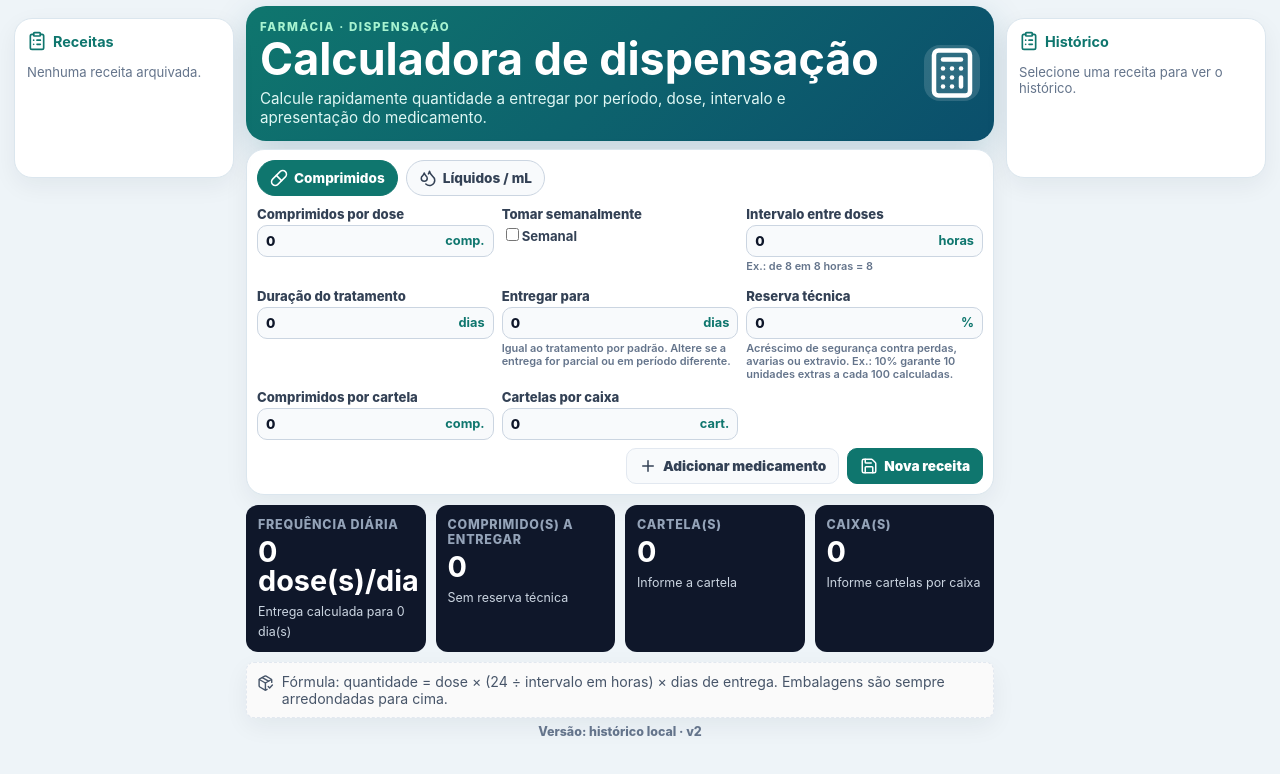
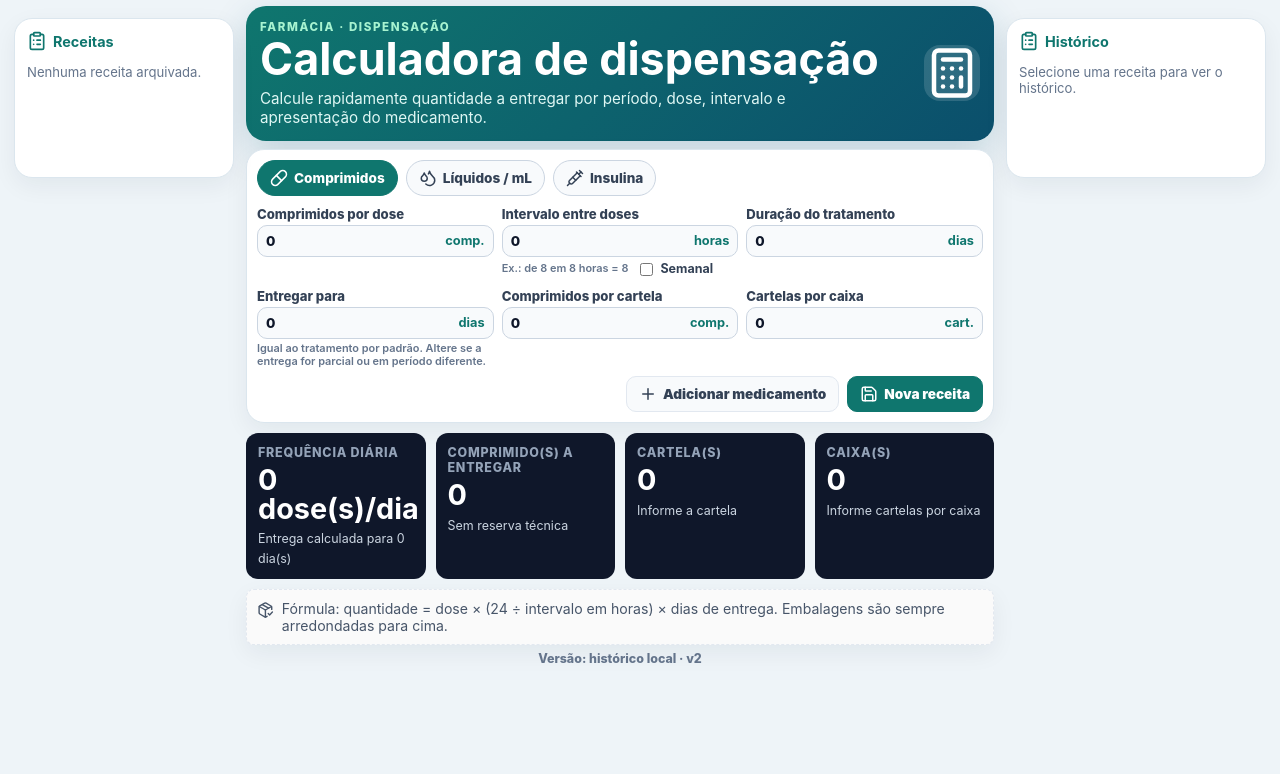
Before and after one commit to Loopstop/RemedCalc, a React (Vite) app: page / in a window 1280 px wide. Shown: the top 774 px of the page. Built offline with nearby package versions, Linux system fonts and the light colour scheme.

Commit message:
feat: restore insulin tab, inline weekly checkbox, remove reserve field
Co-authored-by: kiloconnect[bot] <240665456+kiloconnect[bot]@users.noreply.github.com>

```diff
--- a/src/main.jsx
+++ b/src/main.jsx
@@ -1,6 +1,6 @@
 import React, { useEffect, useMemo, useState } from 'react';
 import { createRoot } from 'react-dom/client';
-import { Calculator, ClipboardList, Droplets, PackageCheck, Pill, Plus, Save } from 'lucide-react';
+import { Calculator, ClipboardList, Droplets, PackageCheck, Pill, Plus, Save, Syringe } from 'lucide-react';
 import './styles.css';
 
 const STORAGE_KEY = 'remedcalc.receitas.v1';
@@ -11,7 +11,6 @@ const initialForm = {
   intervalHours: '0',
   treatmentDays: '0',
   deliveryDays: '0',
-  reservePercent: '0',
   unitsPerBlister: '0',
   blistersPerBox: '0',
   mlPerBottle: '0',
@@ -60,6 +59,11 @@ function ResultCard({ title, value, detail }) {
 }
 
 function summarizeMedicine(medicine) {
+  if (medicine.mode === 'insulina') {
+    const total = medicine.deliveredTotal ?? medicine.totalWithReserve ?? medicine.total;
+    const days = medicine.deliveryDays || medicine.treatmentDays || 0;
+    return `Insulina: ${total} UI por ${days} dia(s)`;
+  }
   const type = medicine.mode === 'ml' ? 'Líquido' : 'Comprimido';
   const unit = medicine.mode === 'ml' ? 'mL' : 'comprimido(s)';
   const freq = medicine.weekly ? '1x/semana' : `de ${medicine.intervalHours} em ${medicine.intervalHours} horas`;
@@ -86,16 +90,38 @@ function App() {
 
   const weekly = form.weekly === '1';
 
+  const isMl = form.mode === 'ml';
+  const isInsulin = form.mode === 'insulina';
+  const selectedRecipe = recipes.find((recipe) => recipe.id === selectedRecipeId) || recipes.at(-1) || null;
+
   const result = useMemo(() => {
+    if (form.mode === 'insulina') {
+      const totalUi = positiveNumber(form.insulinMorning) + positiveNumber(form.insulinAfternoon) + positiveNumber(form.insulinNight) + positiveNumber(form.insulinLunch) + positiveNumber(form.insulinDinner);
+      const divisor = form.insulinMode === 'tubete' ? 300 : 1000;
+      const days = positiveNumber(form.insulinDays);
+      const deliveredTotal = totalUi > 0 && divisor > 0 ? Math.ceil(totalUi * days / divisor) : 0;
+      return {
+        deliveryDays: days,
+        dosesPerDay: 0,
+        total: deliveredTotal,
+        totalWithReserve: deliveredTotal,
+        deliveredTotal,
+        primaryLabel: form.insulinMode === 'tubete' ? 'Tubetes a entregar' : 'Frascos a entregar',
+        packageA: deliveredTotal,
+        packageALabel: form.insulinMode === 'tubete' ? 'tubete(s)' : 'frasco(s)',
+        packageADetail: divisor === 300 ? 'Dividido por 300 UI' : 'Dividido por 1000 UI',
+        warning: '',
+      };
+    }
+
     const dose = positiveNumber(form.dose);
     const intervalHours = positiveNumber(form.intervalHours);
     const treatmentDays = positiveNumber(form.treatmentDays);
     const requestedDays = positiveNumber(form.deliveryDays);
     const deliveryDays = Math.min(requestedDays || treatmentDays, treatmentDays || requestedDays);
-    const reserveFactor = 1 + positiveNumber(form.reservePercent) / 100;
     const dosesPerDay = weekly ? 1 / 7 : (intervalHours > 0 ? 24 / intervalHours : 0);
     const totalDoseUnits = weekly ? Math.ceil(deliveryDays / 7) * dose : dose * dosesPerDay * deliveryDays;
-    const totalWithReserve = totalDoseUnits * reserveFactor;
+    const totalWithReserve = totalDoseUnits;
 
     if (form.mode === 'ml') {
       const mlPerBottle = positiveNumber(form.mlPerBottle);
@@ -139,29 +165,45 @@ function App() {
     };
   }, [form]);
 
-  const isMl = form.mode === 'ml';
-  const selectedRecipe = recipes.find((recipe) => recipe.id === selectedRecipeId) || recipes.at(-1) || null;
-
-  const buildMedicine = () => ({
+  const buildMedicine = () => {
+    const base = {
       id: crypto.randomUUID(),
+      mode: form.mode,
+      total: result.total,
+      totalWithReserve: result.totalWithReserve,
+      deliveredTotal: result.deliveredTotal,
+      packageALabel: result.packageALabel,
+      packageA: result.packageA,
+    };
+    if (form.mode === 'insulina') {
+      return {
+        ...base,
+        name: nextName('Insulina', currentMedicines.length),
+        insulinMode: form.insulinMode,
+        insulinMorning: positiveNumber(form.insulinMorning),
+        insulinAfternoon: positiveNumber(form.insulinAfternoon),
+        insulinNight: positiveNumber(form.insulinNight),
+        insulinLunch: positiveNumber(form.insulinLunch),
+        insulinDinner: positiveNumber(form.insulinDinner),
+        deliveryDays: result.deliveryDays,
+      };
+    }
+    return {
+      ...base,
       name: nextName('Remédio', currentMedicines.length),
-    mode: form.mode,
       dose: positiveNumber(form.dose),
       intervalHours: positiveNumber(form.intervalHours),
       treatmentDays: positiveNumber(form.treatmentDays),
       deliveryDays: result.deliveryDays,
-    reservePercent: positiveNumber(form.reservePercent),
       weekly,
-    total: result.total,
-    totalWithReserve: result.totalWithReserve,
-    packageALabel: result.packageALabel,
-    packageA: result.packageA,
       packageBLabel: result.packageBLabel,
       packageB: result.packageB,
-  });
+    };
+  };
 
   const addMedicine = () => {
     setCurrentMedicines((items) => [...items, buildMedicine()]);
+    setForm(initialForm);
   };
 
   const startNewRecipe = () => {
@@ -217,27 +259,57 @@ function App() {
 
         <section className="panel">
           <div className="tabs" role="tablist" aria-label="Tipo de medicamento">
-            <button className={!isMl ? 'active' : ''} onClick={() => setValue('mode')('comprimidos')}>
+            <button className={!isMl && !isInsulin ? 'active' : ''} onClick={() => setValue('mode')('comprimidos')}>
               <Pill size={18} /> Comprimidos
             </button>
             <button className={isMl ? 'active' : ''} onClick={() => setValue('mode')('ml')}>
               <Droplets size={18} /> Líquidos / mL
             </button>
+            <button className={isInsulin ? 'active' : ''} onClick={() => setValue('mode')('insulina')}>
+              <Syringe size={18} /> Insulina
+            </button>
           </div>
 
           <div className="grid">
+            {isInsulin ? (
+              <>
+                <div className="field">
+                  <span>Apresentação</span>
+                  <div className="radio">
+                    <label><input type="radio" name="insulinMode" value="tubete" checked={form.insulinMode === 'tubete'} onChange={() => setValue('insulinMode')('tubete')} /> Tubete</label>
+                    <label><input type="radio" name="insulinMode" value="frasco" checked={form.insulinMode === 'frasco'} onChange={() => setValue('insulinMode')('frasco')} /> Frasco</label>
+                  </div>
+                </div>
+                <Field label="Manhã" value={form.insulinMorning} onChange={setValue('insulinMorning')} suffix="UI" min="0" step="any" />
+                <Field label="Almoço" value={form.insulinLunch} onChange={setValue('insulinLunch')} suffix="UI" min="0" step="any" />
+                <Field label="Tarde" value={form.insulinAfternoon} onChange={setValue('insulinAfternoon')} suffix="UI" min="0" step="any" />
+                <Field label="Jantar" value={form.insulinDinner} onChange={setValue('insulinDinner')} suffix="UI" min="0" step="any" />
+                <Field label="Noite" value={form.insulinNight} onChange={setValue('insulinNight')} suffix="UI" min="0" step="any" />
+                <Field label="Dias de tratamento" value={form.insulinDays} onChange={setValue('insulinDays')} suffix="dias" />
+              </>
+            ) : (
+              <>
                 <Field label={isMl ? 'Volume por dose' : 'Comprimidos por dose'} value={form.dose} onChange={setValue('dose')} suffix={isMl ? 'mL' : 'comp.'} />
-            <label className="field checkboxField">
-              <span>Tomar semanalmente</span>
-              <div className="checkWrap">
+                <Field
+                  label="Intervalo entre doses"
+                  value={form.intervalHours}
+                  onChange={setValue('intervalHours')}
+                  suffix="horas"
+                  help={
+                    <span className="helpInline">
+                      <span>Ex.: de 8 em 8 horas = 8</span>
+                      {!isMl && (
+                        <label className="inlineCheckbox">
                           <input type="checkbox" checked={form.weekly === '1'} onChange={(e) => setValue('weekly')(e.target.checked ? '1' : '0')} />
                           <strong>Semanal</strong>
-              </div>
                         </label>
-            <Field label="Intervalo entre doses" value={form.intervalHours} onChange={setValue('intervalHours')} suffix="horas" help="Ex.: de 8 em 8 horas = 8" disabled={form.weekly === '1'} />
+                      )}
+                    </span>
+                  }
+                  disabled={form.weekly === '1'}
+                />
                 <Field label="Duração do tratamento" value={form.treatmentDays} onChange={setValue('treatmentDays')} suffix="dias" />
                 <Field label="Entregar para" value={form.deliveryDays} onChange={setValue('deliveryDays')} suffix="dias" help="Igual ao tratamento por padrão. Altere se a entrega for parcial ou em período diferente." />
-            <Field label="Reserva técnica" value={form.reservePercent} onChange={setValue('reservePercent')} suffix="%" help="Acréscimo de segurança contra perdas, avarias ou extravio. Ex.: 10% garante 10 unidades extras a cada 100 calculadas." />
 
                 {isMl ? (
                   <Field label="Volume por frasco" value={form.mlPerBottle} onChange={setValue('mlPerBottle')} suffix="mL" />
@@ -245,6 +317,8 @@ function App() {
                   <>
                     <Field label="Comprimidos por cartela" value={form.unitsPerBlister} onChange={setValue('unitsPerBlister')} suffix="comp." />
                     <Field label="Cartelas por caixa" value={form.blistersPerBox} onChange={setValue('blistersPerBox')} suffix="cart." />
+                  </>
+                )}
               </>
             )}
           </div>
@@ -256,21 +330,31 @@ function App() {
         </section>
 
         <section className="results" aria-live="polite">
+          {isInsulin ? (
+            <ResultCard title={result.primaryLabel} value={result.totalWithReserve} detail={result.packageADetail} />
+          ) : (
+            <>
               {weekly ? (
                 <ResultCard title="Frequência" value="1x/semana" detail={`${form.dose} ${isMl ? 'mL' : 'comp.'} por semana · ${result.deliveryDays} dia(s)`} />
               ) : (
                 <ResultCard title="Frequência diária" value={`${roundUp(result.dosesPerDay)} dose(s)/dia`} detail={`Entrega calculada para ${result.deliveryDays} dia(s)`} />
               )}
-          <ResultCard title={result.primaryLabel} value={result.totalWithReserve} detail={positiveNumber(form.reservePercent) ? `${result.total} sem reserva` : 'Sem reserva técnica'} />
+              <ResultCard title={result.primaryLabel} value={result.totalWithReserve} detail="Sem reserva técnica" />
               <ResultCard title={result.packageALabel} value={result.packageA} detail={result.packageADetail} />
               {!isMl && <ResultCard title={result.packageBLabel} value={result.packageB} detail={result.packageBDetail} />}
+            </>
+          )}
         </section>
 
         {result.warning && <p className="warning">Atenção: {result.warning}</p>}
 
         <section className="formula">
           <PackageCheck size={20} />
-          <p>Fórmula: quantidade = dose × (24 ÷ intervalo em horas) × dias de entrega. Embalagens são sempre arredondadas para cima.</p>
+          <p>
+            {form.mode === 'insulina'
+              ? 'Fórmula: insulina = (soma das doses UI) × dias de tratamento ÷ divisor da apresentação.'
+              : 'Fórmula: quantidade = dose × (24 ÷ intervalo em horas) × dias de entrega. Embalagens são sempre arredondadas para cima.'}
+          </p>
         </section>
 
         <p className="buildBadge">Versão: histórico local · v2</p>
```
Lines whose indentation alone changed are shown as unchanged.
